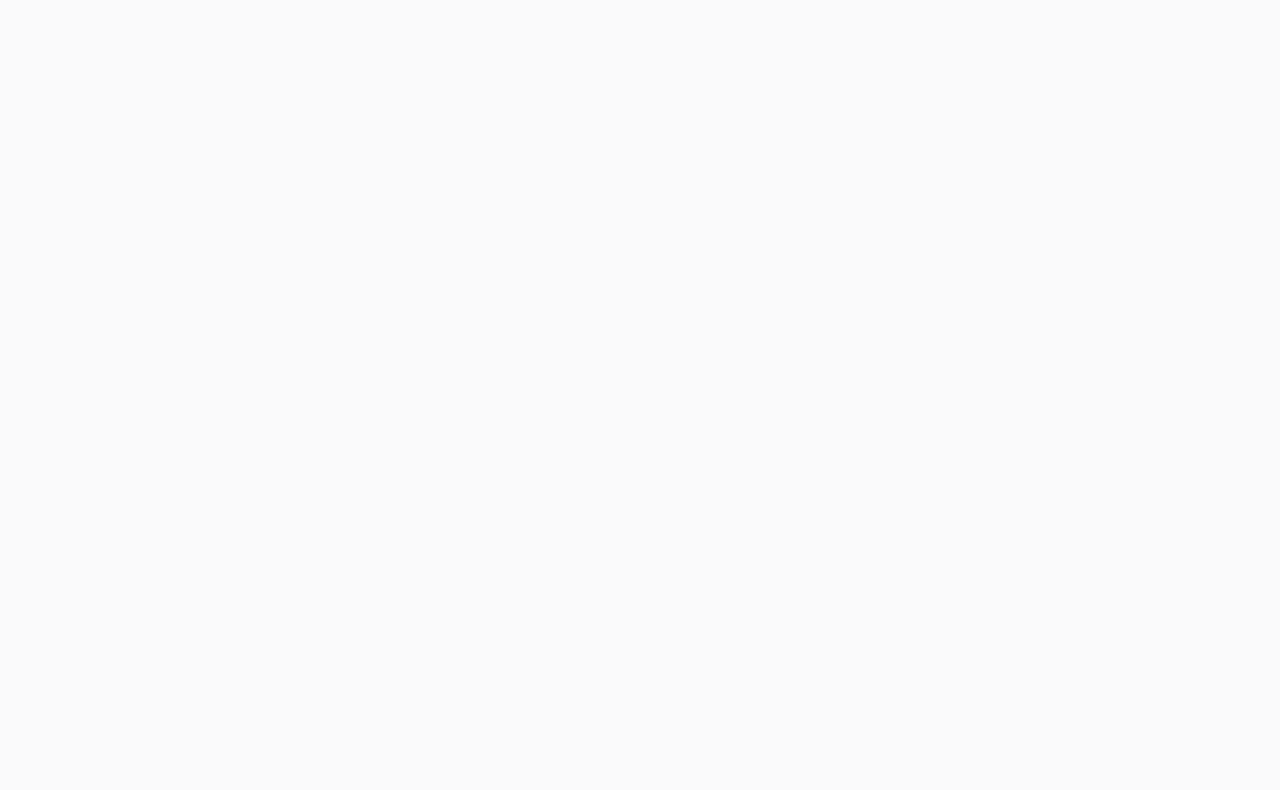
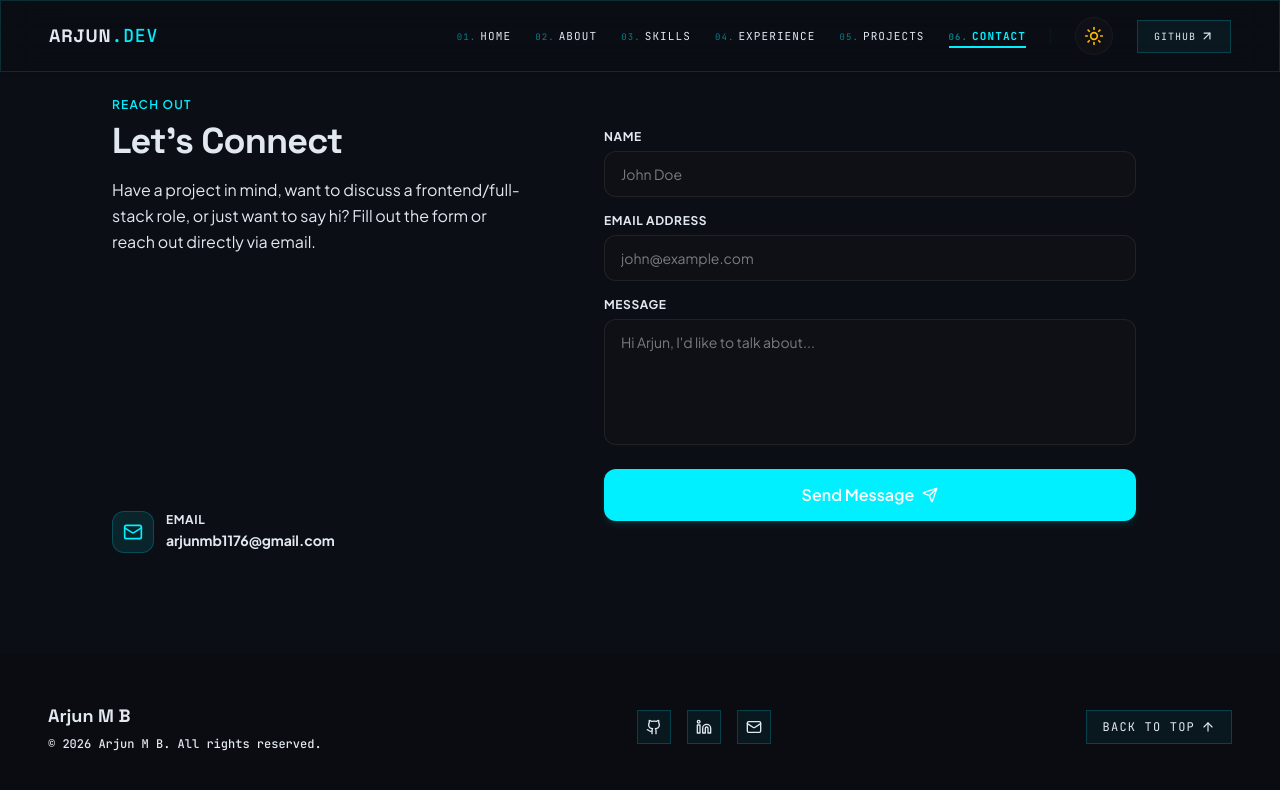
Before and after one commit to Arjunmb01/PersonalPortfolio, a Next.js app: page /contact in a window 1280 px wide. Before the commit this address had no page. Shown: the top 790 px of the page. Built offline with nearby package versions, Linux system fonts and the light colour scheme.

Commit message:
feat: migrate portfolio to proper Next.js App Router multi-page routing layout

```diff
--- /dev/null
+++ b/app/about/page.tsx
@@ -0,0 +1,5 @@
+import About from "@/components/About";
+
+export default function AboutPage() {
+  return <About />;
+}
--- a/app/contact/page.tsx
+++ b/app/contact/page.tsx
@@ -1,5 +1,5 @@
-import { redirect } from "next/navigation";
+import Contact from "@/components/Contact";
 
 export default function ContactPage() {
-  redirect("/#contact");
+  return <Contact />;
 }
--- /dev/null
+++ b/app/experience/page.tsx
@@ -0,0 +1,11 @@
+import Experience from "@/components/Experience";
+import Education from "@/components/Education";
+
+export default function ExperiencePage() {
+  return (
+    <>
+      <Experience />
+      <Education />
+    </>
+  );
+}
--- a/app/layout.tsx
+++ b/app/layout.tsx
@@ -2,6 +2,8 @@ import type { Metadata } from "next";
 import { Space_Grotesk, Plus_Jakarta_Sans, JetBrains_Mono } from "next/font/google";
 import "./globals.css";
 import { ThemeProvider } from "@/components/ThemeProvider";
+import Navbar from "@/components/Navbar";
+import Footer from "@/components/Footer";
 
 const spaceGrotesk = Space_Grotesk({
   variable: "--font-space-grotesk",
@@ -76,7 +78,11 @@ export default function RootLayout({
     >
       <body className="min-h-full flex flex-col font-sans antialiased selection:bg-primary/20">
         <ThemeProvider>
-          {children}
+          <Navbar />
+          <main className="flex-1 w-full flex flex-col">
+            {children}
+          </main>
+          <Footer />
         </ThemeProvider>
       </body>
     </html>
--- a/app/page.tsx
+++ b/app/page.tsx
@@ -1,27 +1,5 @@
-import Navbar from "@/components/Navbar";
 import Hero from "@/components/Hero";
-import About from "@/components/About";
-import Skills from "@/components/Skills";
-import Experience from "@/components/Experience";
-import Projects from "@/components/Projects";
-import Education from "@/components/Education";
-import Contact from "@/components/Contact";
-import Footer from "@/components/Footer";
 
 export default function Home() {
-  return (
-    <>
-      <Navbar />
-      <main className="flex-1 w-full flex flex-col">
-        <Hero />
-        <About />
-        <Skills />
-        <Experience />
-        <Projects />
-        <Education />
-        <Contact />
-      </main>
-      <Footer />
-    </>
-  );
+  return <Hero />;
 }
--- /dev/null
+++ b/app/projects/page.tsx
@@ -0,0 +1,5 @@
+import Projects from "@/components/Projects";
+
+export default function ProjectsPage() {
+  return <Projects />;
+}
--- /dev/null
+++ b/app/skills/page.tsx
@@ -0,0 +1,5 @@
+import Skills from "@/components/Skills";
+
+export default function SkillsPage() {
+  return <Skills />;
+}
--- a/components/Footer.tsx
+++ b/components/Footer.tsx
@@ -7,15 +7,19 @@ import { GithubIcon, LinkedinIcon } from "@/components/Icons";
 export default function Footer() {
   const { name, email, socials } = portfolioContent.personalInfo;
 
+  const scrollToTop = () => {
+    window.scrollTo({ top: 0, behavior: "smooth" });
+  };
+
   return (
-    <footer className="w-full bg-zinc-50/50 dark:bg-zinc-950/20 border-t border-zinc-200/10 dark:border-zinc-800/10 py-12 px-6 md:px-12">
+    <footer className="w-full bg-zinc-50/20 dark:bg-zinc-950/20 border-t border-blueprint-grid/20 py-12 px-6 md:px-12 mt-auto">
       <div className="max-w-7xl mx-auto flex flex-col md:flex-row items-center justify-between gap-6">
         {/* Left side text */}
         <div className="flex flex-col gap-1.5 text-center md:text-left">
           <p className="font-display font-bold text-lg text-foreground">
             {name}
           </p>
-          <p className="text-xs text-foreground/40 font-medium">
+          <p className="text-xs text-foreground/45 font-medium font-mono">
             &copy; {new Date().getFullYear()} Arjun M B. All rights reserved.
           </p>
         </div>
@@ -26,7 +30,7 @@ export default function Footer() {
             href={socials.github}
             target="_blank"
             rel="noopener noreferrer"
-            className="p-2 rounded-full border border-zinc-200/50 dark:border-zinc-800/50 hover:bg-zinc-100/80 dark:hover:bg-zinc-850 text-foreground/60 hover:text-primary dark:hover:text-accent transition-all duration-300 cursor-pointer"
+            className="p-2 border border-primary/20 hover:border-primary bg-primary/5 hover:bg-primary/10 text-foreground/60 hover:text-primary transition-all duration-300 cursor-pointer"
             aria-label="GitHub Profile"
           >
             <GithubIcon className="w-4 h-4" />
@@ -35,14 +39,14 @@ export default function Footer() {
             href={socials.linkedin}
             target="_blank"
             rel="noopener noreferrer"
-            className="p-2 rounded-full border border-zinc-200/50 dark:border-zinc-800/50 hover:bg-zinc-100/80 dark:hover:bg-zinc-850 text-foreground/60 hover:text-primary dark:hover:text-accent transition-all duration-300 cursor-pointer"
+            className="p-2 border border-primary/20 hover:border-primary bg-primary/5 hover:bg-primary/10 text-foreground/60 hover:text-primary transition-all duration-300 cursor-pointer"
             aria-label="LinkedIn Profile"
           >
             <LinkedinIcon className="w-4 h-4" />
           </a>
           <a
             href={`mailto:${email}`}
-            className="p-2 rounded-full border border-zinc-200/50 dark:border-zinc-800/50 hover:bg-zinc-100/80 dark:hover:bg-zinc-850 text-foreground/60 hover:text-primary dark:hover:text-accent transition-all duration-300 cursor-pointer"
+            className="p-2 border border-primary/20 hover:border-primary bg-primary/5 hover:bg-primary/10 text-foreground/60 hover:text-primary transition-all duration-300 cursor-pointer"
             aria-label="Send Email"
           >
             <Mail className="w-4 h-4" />
@@ -50,12 +54,12 @@ export default function Footer() {
         </div>
 
         {/* Right side back to top */}
-        <a
-          href="#home"
-          className="flex items-center gap-1.5 px-4 py-2 rounded-full border border-zinc-200/50 dark:border-zinc-800/50 hover:bg-zinc-100/80 dark:hover:bg-zinc-850 text-xs font-semibold text-foreground/60 hover:text-primary dark:hover:text-accent transition-all duration-300 cursor-pointer"
+        <button
+          onClick={scrollToTop}
+          className="flex items-center gap-1.5 px-4 py-2 border border-primary/20 hover:border-primary bg-primary/5 hover:bg-primary/10 text-xs font-mono tracking-widest uppercase text-foreground/60 hover:text-primary transition-all duration-300 cursor-pointer"
         >
           Back to Top <ArrowUp className="w-3.5 h-3.5" />
-        </a>
+        </button>
       </div>
     </footer>
   );
--- a/components/Navbar.tsx
+++ b/components/Navbar.tsx
@@ -1,76 +1,47 @@
 "use client";
 
-import { useState, useEffect } from "react";
+import { useState } from "react";
+import { usePathname } from "next/navigation";
+import Link from "next/link";
 import { Menu, X, ArrowUpRight } from "lucide-react";
 import ThemeToggle from "./ThemeToggle";
 import { portfolioContent } from "@/lib/content";
 
 export default function Navbar() {
   const [isOpen, setIsOpen] = useState(false);
-  const [scrolled, setScrolled] = useState(false);
-  const [activeSection, setActiveSection] = useState("home");
+  const pathname = usePathname();
 
   const navLinks = [
-    { name: "Home", href: "#home" },
-    { name: "About", href: "#about" },
-    { name: "Skills", href: "#skills" },
-    { name: "Experience", href: "#experience" },
-    { name: "Projects", href: "#projects" },
-    { name: "Contact", href: "#contact" },
+    { name: "Home", href: "/" },
+    { name: "About", href: "/about" },
+    { name: "Skills", href: "/skills" },
+    { name: "Experience", href: "/experience" },
+    { name: "Projects", href: "/projects" },
+    { name: "Contact", href: "/contact" },
   ];
 
-  useEffect(() => {
-    const handleScroll = () => {
-      setScrolled(window.scrollY > 20);
-
-      const scrollPosition = window.scrollY + 160;
-      const elements = navLinks.map(link => ({
-        id: link.href.slice(1),
-        offset: document.getElementById(link.href.slice(1))?.offsetTop || 0,
-        height: document.getElementById(link.href.slice(1))?.offsetHeight || 0,
-      }));
-
-      const current = elements.find(
-        el => scrollPosition >= el.offset && scrollPosition < el.offset + el.height
-      );
-
-      if (current) {
-        setActiveSection(current.id);
-      }
-    };
-
-    window.addEventListener("scroll", handleScroll);
-    return () => window.removeEventListener("scroll", handleScroll);
-  }, []);
-
   return (
-    <header
-      className={`fixed top-0 left-0 right-0 z-50 transition-all duration-300 border-b ${
-        scrolled
-          ? "glass py-4 shadow-sm border-blueprint-grid"
-          : "bg-transparent py-6 border-transparent"
-      }`}
-    >
+    <header className="fixed top-0 left-0 right-0 z-50 border-b glass py-4 shadow-sm border-blueprint-grid">
       <div className="max-w-7xl mx-auto px-6 md:px-12 flex justify-between items-center">
         {/* Logo */}
-        <a
-          href="#home"
-          className="font-display font-black text-lg tracking-wider text-foreground hover:opacity-80 transition-opacity"
+        <Link
+          href="/"
+          className="font-display font-black text-lg tracking-wider text-foreground hover:opacity-85 transition-opacity"
         >
           ARJUN<span className="text-primary font-mono font-medium">.DEV</span>
-        </a>
+        </Link>
 
         {/* Desktop Navigation */}
         <nav className="hidden md:flex items-center gap-6">
           {navLinks.map((link, index) => {
-            const section = link.href.slice(1);
+            const isActive = pathname === link.href;
             return (
-              <a
+              <Link
                 key={link.name}
                 href={link.href}
                 className={`font-mono text-[11px] tracking-widest uppercase transition-all duration-200 hover:text-primary relative py-1 ${
-                  activeSection === section
-                    ? "text-primary"
+                  isActive
+                    ? "text-primary font-bold"
                     : "text-foreground/75"
                 }`}
               >
@@ -78,10 +49,10 @@ export default function Navbar() {
                   {String(index + 1).padStart(2, "0")}.
                 </span>
                 {link.name}
-                {activeSection === section && (
+                {isActive && (
                   <span className="absolute bottom-0 left-0 right-0 h-0.5 bg-primary" />
                 )}
-              </a>
+              </Link>
             );
           })}
           <div className="w-[1px] h-4 bg-blueprint-grid" />
@@ -113,15 +84,15 @@ export default function Navbar() {
       {isOpen && (
         <div className="md:hidden glass absolute top-full left-0 right-0 py-6 px-8 flex flex-col gap-4 shadow-lg border-t border-blueprint-grid">
           {navLinks.map((link, index) => {
-            const section = link.href.slice(1);
+            const isActive = pathname === link.href;
             return (
-              <a
+              <Link
                 key={link.name}
                 href={link.href}
                 onClick={() => setIsOpen(false)}
                 className={`font-mono text-xs tracking-widest uppercase transition-colors hover:text-primary py-2 border-b border-blueprint-grid/30 ${
-                  activeSection === section
-                    ? "text-primary"
+                  isActive
+                    ? "text-primary font-bold"
                     : "text-foreground/80"
                 }`}
               >
@@ -129,7 +100,7 @@ export default function Navbar() {
                   {String(index + 1).padStart(2, "0")}.
                 </span>
                 {link.name}
-              </a>
+              </Link>
             );
           })}
           <a
```
